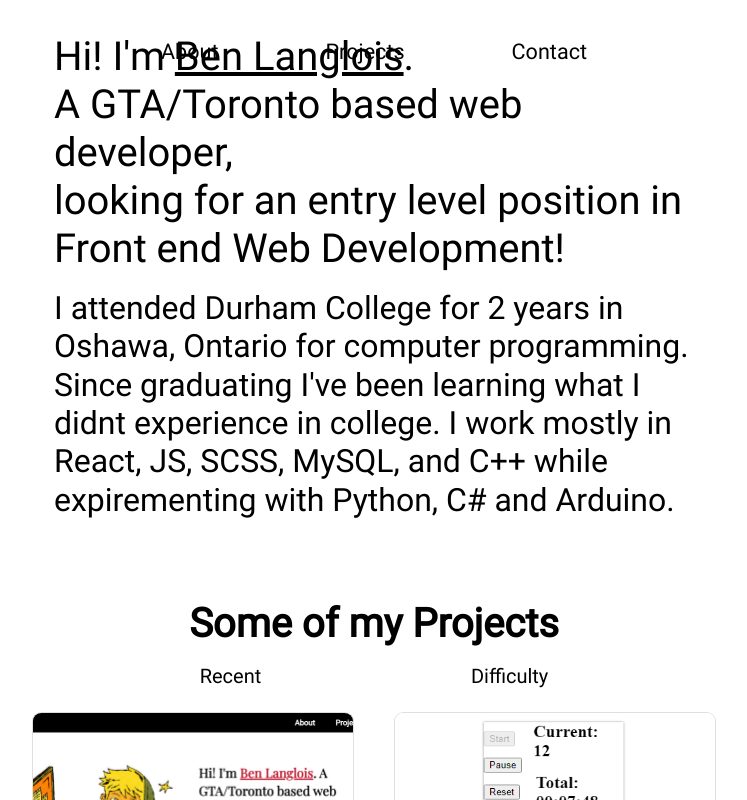
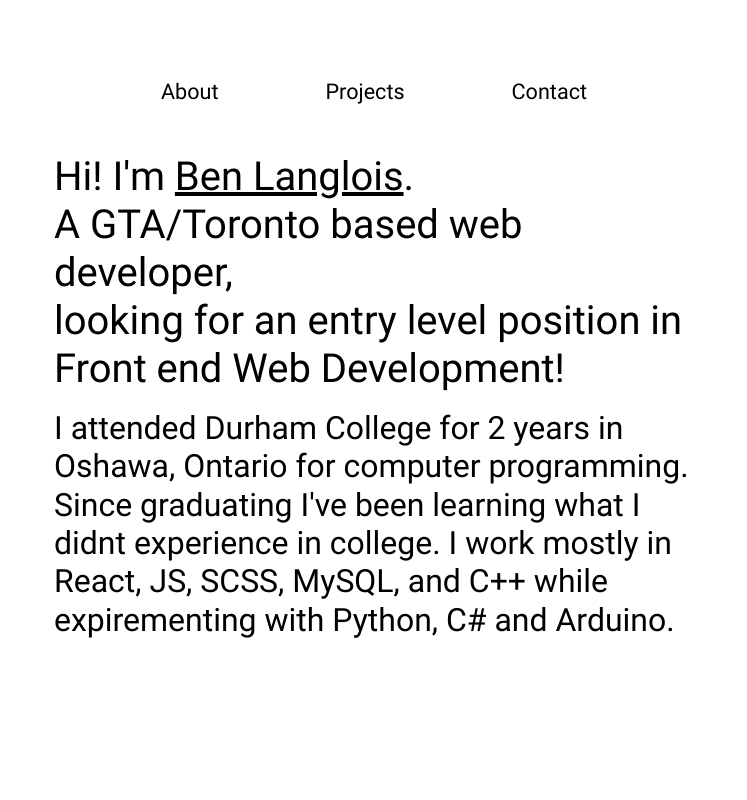
Before and after one commit to Ben-Langlois/Portfolio, a React (Create React App) app in the folder portfolio/: page / in a window 1280 px wide. Shown: the top 800 px of the page, without its empty margins (266-1013 px from the left). Built offline with nearby package versions, Linux system fonts and the light colour scheme.

Commit message:
worked on header, just gotta finish styling it

```diff
--- a/portfolio/src/App.js
+++ b/portfolio/src/App.js
@@ -61,9 +61,10 @@ const projectsObj = [
 ]
 //#endregion
 
-$('body').scroll(function() {
-  if ($('body').scrollTop() > 100){
+$(window).scroll(function() {
+  if ($(window).scrollTop() > 1){
     $('#header').addClass('sticky');
+    // $('#landing-container').css('grid-template-rows', '15vh 50vh auto !important')
   }
   else{
     $('#header').removeClass('sticky');
--- a/portfolio/src/styles/styles.scss
+++ b/portfolio/src/styles/styles.scss
@@ -65,27 +65,28 @@ body{
 // Updated
 #landing-container{
     display: grid;
-    grid-template-areas:  ". header ."
+    grid-template-areas:  "header header header"
                 ". about ."
                 ". projects .";
     grid-template-columns: auto;
-    grid-template-rows: 10vh 50vh auto;
+    grid-template-rows: 15vh 70vh auto;
 
     justify-content: center;
 
 
     header{
         grid-area: header;
-        justify-self: center;
-        width: clamp(600px, 50vw, 900px);
-        height: 10vh;
+        height: 15vh;
         position: fixed;
+        width: 100%;
 
         /* NavBar */
         .nav-links{
+            justify-content: center;
             font-size: 2.7vh;
-            margin: 0 0 0 auto;
+            margin: 0 auto;
             height: 100%;
+            width: clamp(600px, 50vw, 1000px);
 
             ul{
                 display: flex;
@@ -487,7 +488,8 @@ body{
     // position: fixed;
     height: 7vh !important;
     // width: 100%;
-    transition: all 0.4s ease-in-out 0.4s;
+    transition: all 0.4s ease-in;
+    background-color: rgb(255, 255, 255);
 }
 /* Media Queries */
 @media only screen and (max-width: 426px) { // Mobile
```
